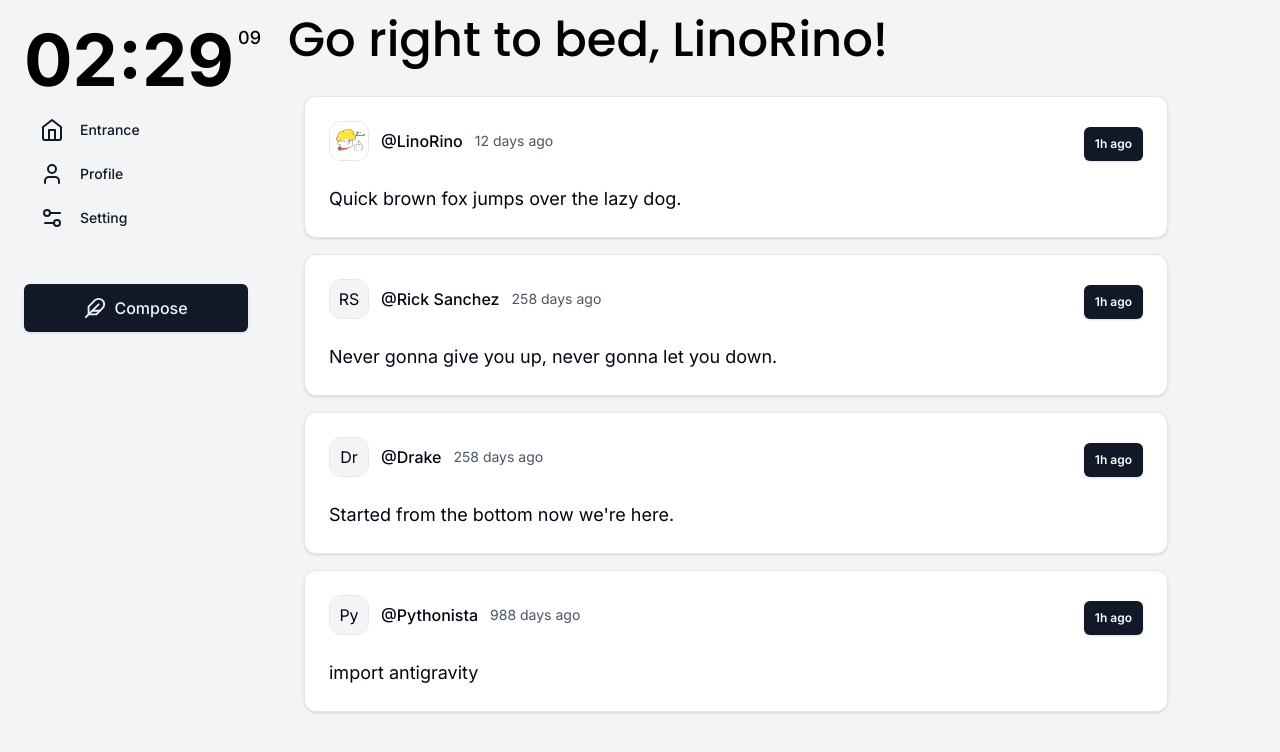
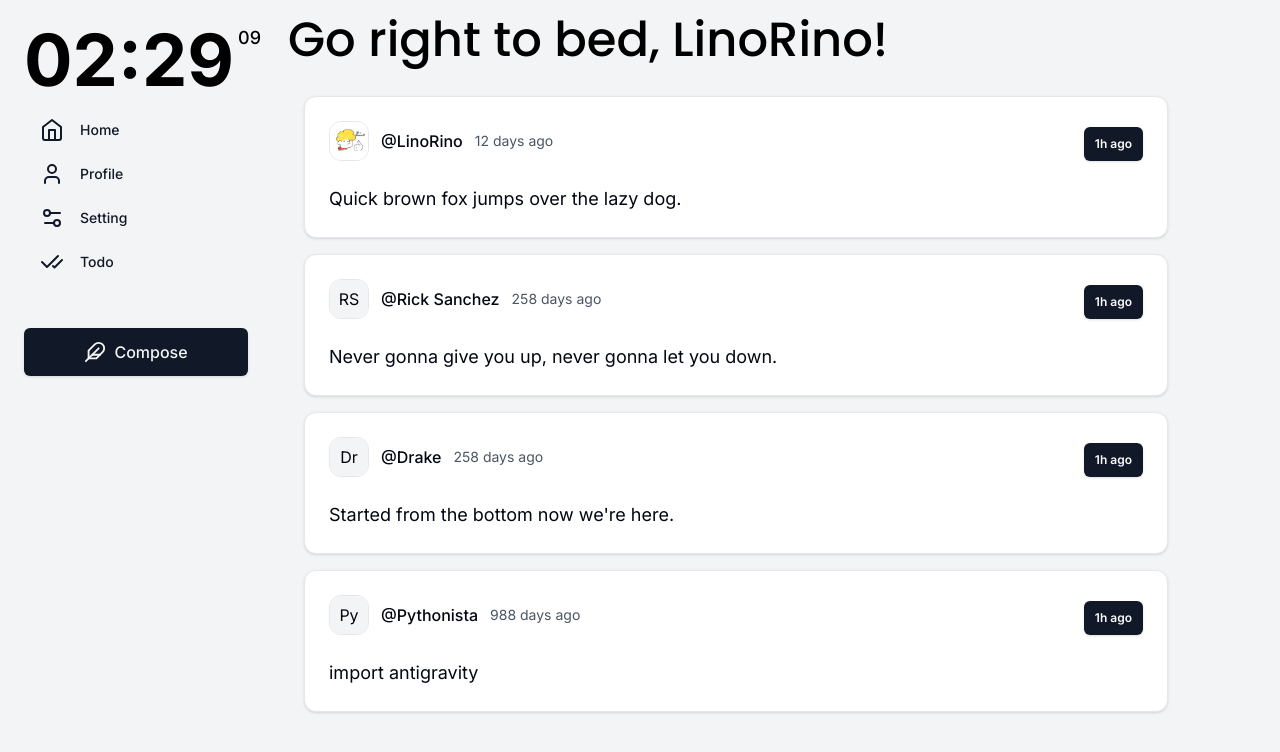
Before and after one commit to imeankenshin/idid-web, a Next.js app: page / in a window 1280 px wide. Shown: the top 752 px of the page. Built offline with nearby package versions, Linux system fonts and the light colour scheme.

Commit message:
component-ize the item of portal-menu

```diff
--- a/src/components/organisms/portal-menu.tsx
+++ b/src/components/organisms/portal-menu.tsx
@@ -4,37 +4,43 @@ import Link from "next/link";
 import { Button } from "../ui/button";
 import { Column } from "../ui/layout";
 import DigitalClock from "./digital-clock";
-import { Feather, Home, Settings2, User } from "lucide-react";
+import {
+  Feather,
+  Home,
+  type LucideIcon,
+  Settings2,
+  User,
+  CheckCheck,
+} from "lucide-react";
+
+interface ItemProps {
+  href: string;
+  icon: LucideIcon;
+  label: string;
+}
+
+function Item({ href, icon: Icon, label }: ItemProps) {
+  return (
+    <li>
+      <Button asChild variant="link">
+        <Link href={href} className="flex gap-4">
+          <Icon />
+          {label}
+        </Link>
+      </Button>
+    </li>
+  );
+}
 
 export default function PortalMenu() {
   return (
     <Column element="aside" gap={4} className="p-6">
       <DigitalClock />
       <Column element="ul" className="gap-2 mb-8">
-        <li>
-          <Button asChild variant="link">
-            <Link href="/" className={"flex gap-4"}>
-              <Home />
-              Entrance
-            </Link>
-          </Button>
-        </li>
-        <li>
-          <Button asChild variant="link">
-            <Link href="/" className="flex gap-4">
-              <User />
-              Profile
-            </Link>
-          </Button>
-        </li>
-        <li>
-          <Button asChild variant="link">
-            <Link href="/setting" className="flex gap-4">
-              <Settings2 />
-              Setting
-            </Link>
-          </Button>
-        </li>
+        <Item href="/" icon={Home} label="Home" />
+        <Item href="/" icon={User} label="Profile" />
+        <Item href="/setting" icon={Settings2} label="Setting" />
+        <Item href="/todo" icon={CheckCheck} label="Todo" />
       </Column>
       <Button asChild size="lg">
         <Link href="compose">
```
